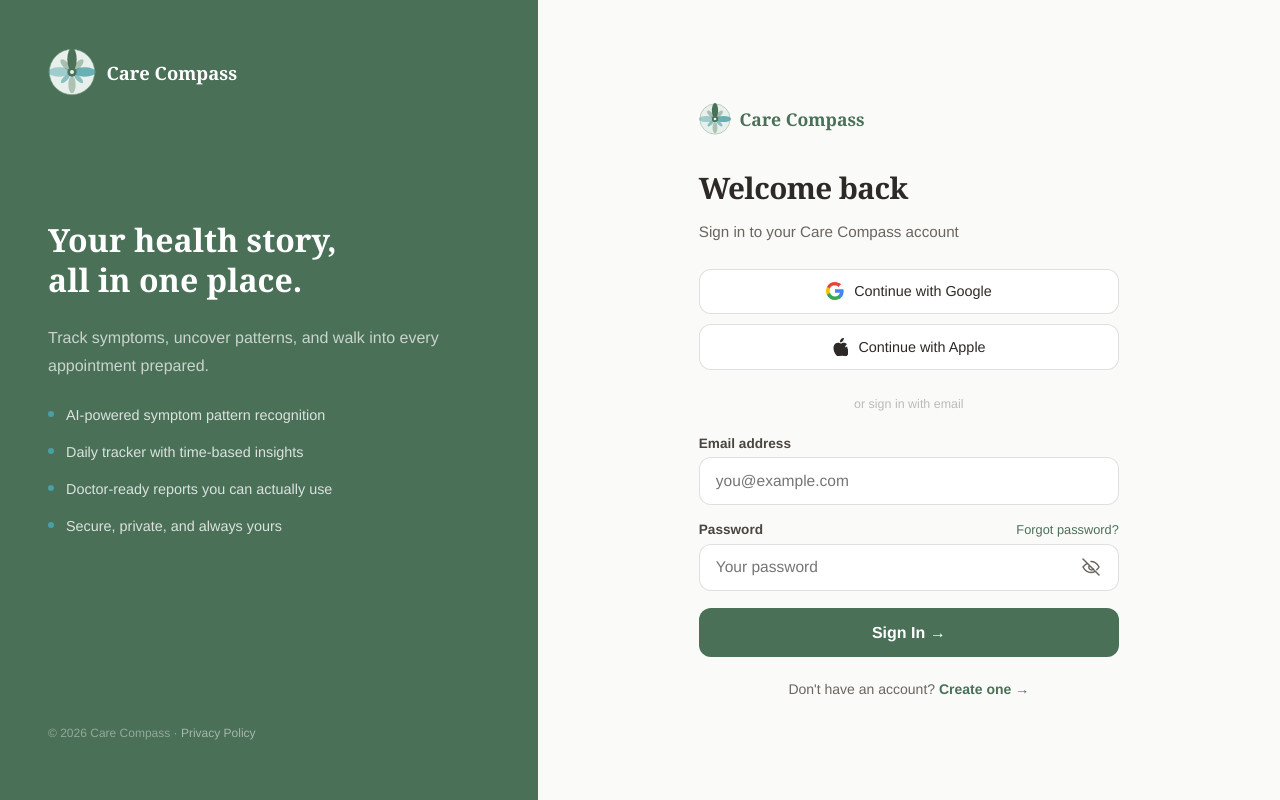
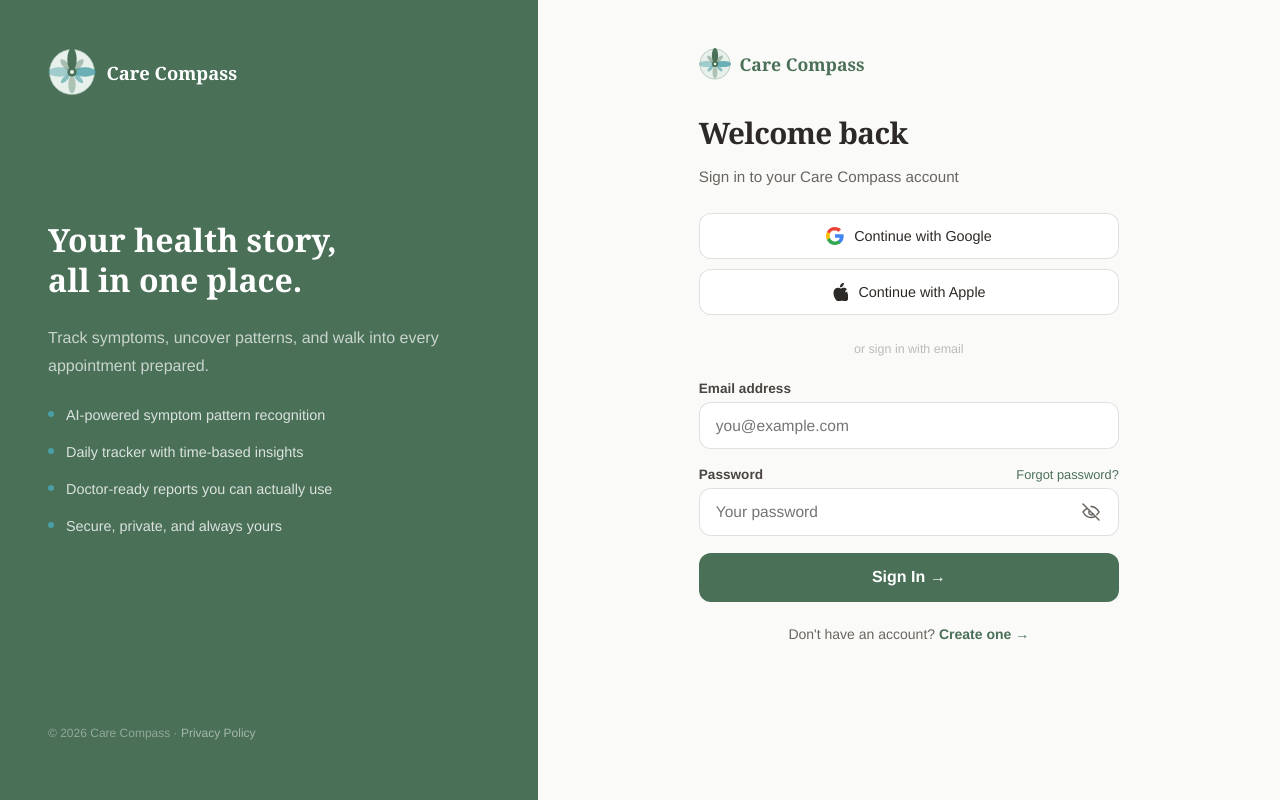
Before and after one commit to tiffanykbuettner-lab/care-compass-landing, a React (Vite) app: page /login in a window 1280 px wide. Built offline with nearby package versions, Linux system fonts and the light colour scheme.

Commit message:
login and sign up padding

```diff
--- a/src/CareCompassLogin.jsx
+++ b/src/CareCompassLogin.jsx
@@ -256,7 +256,7 @@ const s = {
   leftFooterLink: { color: "rgba(255,255,255,0.5)", textDecoration: "none" },
 
   // Right form panel
-  rightPanel: { flex: 1, background: OFF_WHITE, display: "flex", alignItems: "center", justifyContent: "center", padding: "2rem 1.5rem", minWidth: 0 },
+  rightPanel: { flex: 1, background: OFF_WHITE, display: "flex", alignItems: "flex-start", justifyContent: "center", padding: "3rem 1.5rem", minWidth: 0, overflowY: "auto" },
   formWrap: { width: "100%", maxWidth: 420, display: "flex", flexDirection: "column", gap: "1.5rem" },
 
   // Mobile logo (hidden on desktop via width logic — shown when left panel not visible)
--- a/src/CareCompassSignup.jsx
+++ b/src/CareCompassSignup.jsx
@@ -344,7 +344,7 @@ const s = {
   leftFooter: { fontSize: "0.75rem", color: "rgba(255,255,255,0.4)", marginTop: "auto", paddingTop: "1rem" },
   leftFooterLink: { color: "rgba(255,255,255,0.5)", textDecoration: "none" },
 
-  rightPanel: { flex: 1, background: OFF_WHITE, display: "flex", alignItems: "center", justifyContent: "center", padding: "2rem 1.5rem", minWidth: 0 },
+  rightPanel: { flex: 1, background: OFF_WHITE, display: "flex", alignItems: "flex-start", justifyContent: "center", padding: "3rem 1.5rem", minWidth: 0, overflowY: "auto" },
   formWrap: { width: "100%", maxWidth: 440, display: "flex", flexDirection: "column", gap: "1.5rem" },
 
   mobileLogo: { display: "flex", alignItems: "center", gap: "0.55rem", textDecoration: "none" },
```
